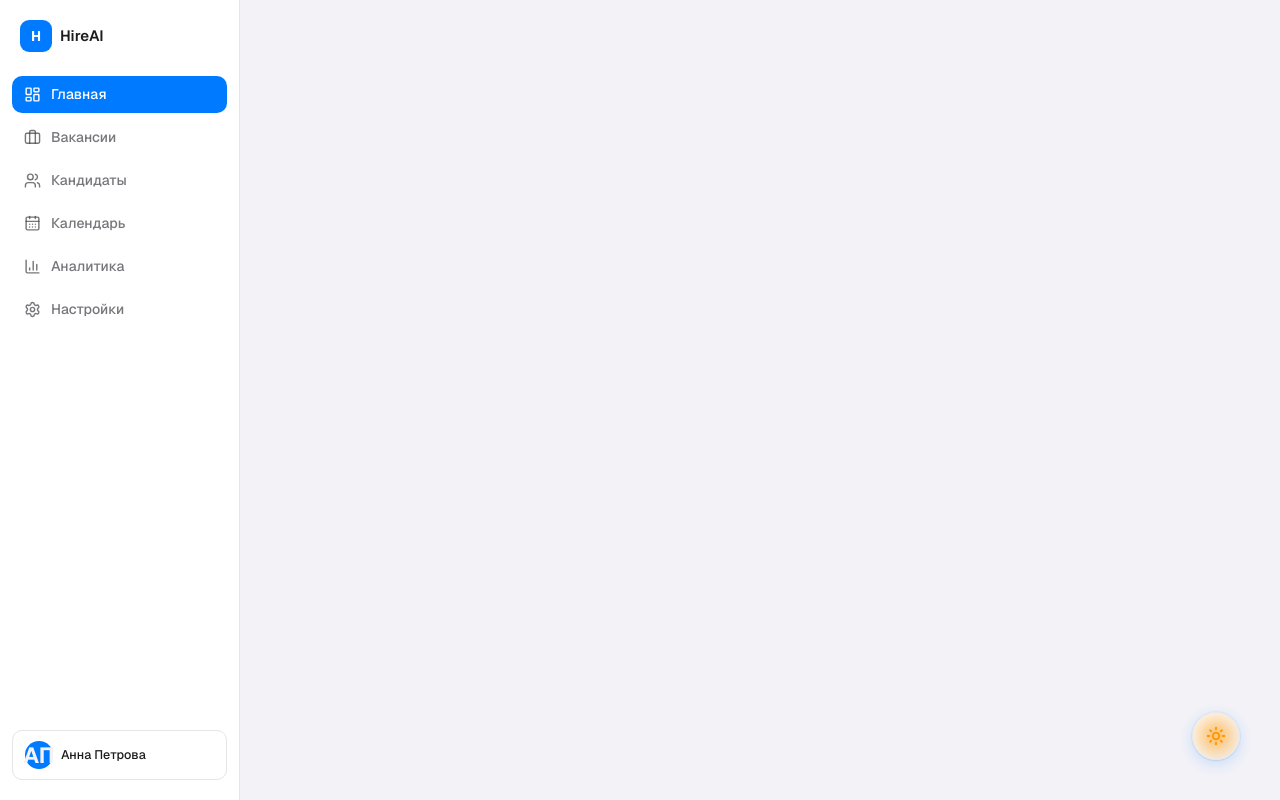
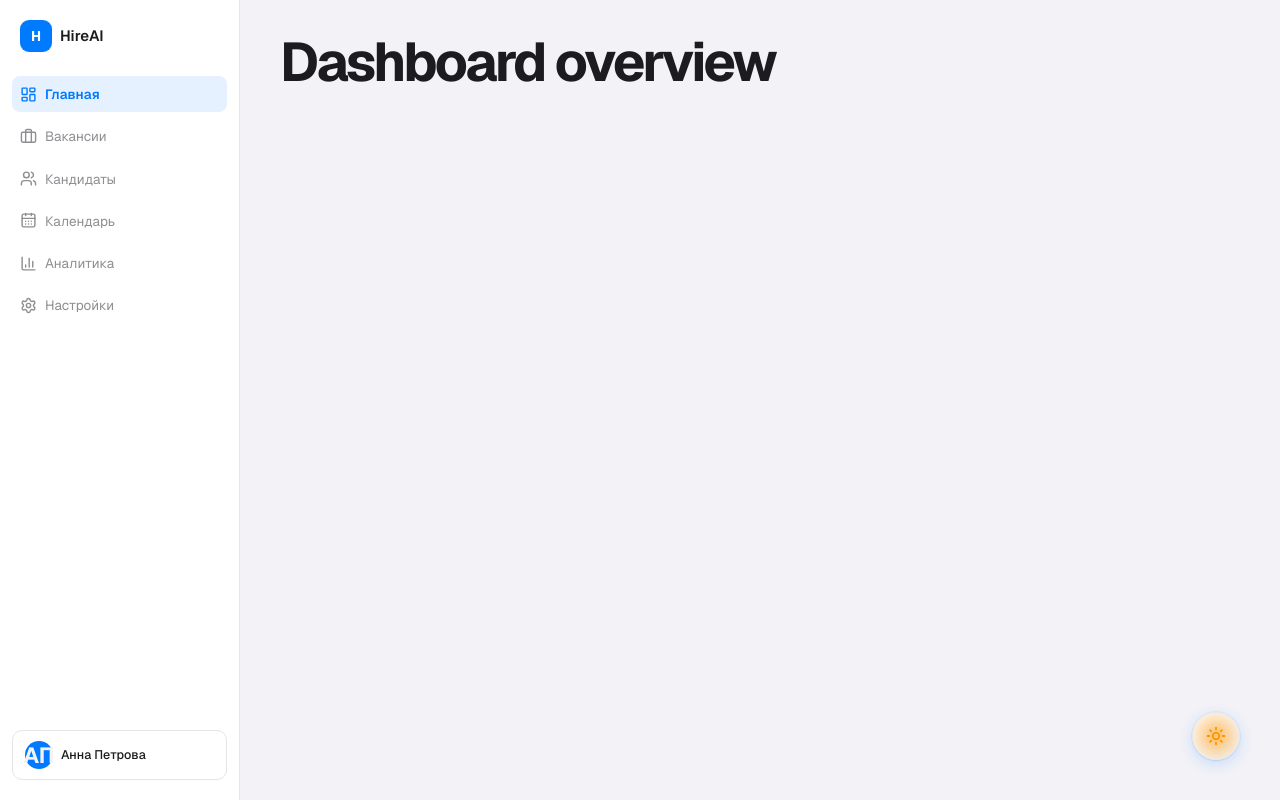
Before and after one commit to Cartnix/HireRank, a Next.js app in the folder frontend/: page /dashboard in a window 1280 px wide. Shown: the top 800 px of the page. Built offline with nearby package versions, Linux system fonts and the light colour scheme.

Commit message:
fix(widgets): Sidebar navigation links fixed

```diff
--- /dev/null
+++ b/frontend/app/dashboard/layout.tsx
@@ -0,0 +1,11 @@
+import SidebarView from "@/views/sidebarView/ui/SidebarView";
+
+export default function DashboardLayout({ children } : { children: React.ReactNode }) {
+  return (
+    <div className="flex min-h-screen w-full bg-background text-foreground">
+      <SidebarView />
+
+      <main className="min-w-0 flex-1 px-10 py-8">{children}</main>
+    </div>
+  );
+}
--- a/frontend/app/dashboard/page.tsx
+++ b/frontend/app/dashboard/page.tsx
@@ -1,21 +1,3 @@
-import { initialJobs } from "@/entities/job/model/data";
-import { JobStatusBadge } from "@/entities/job/ui/JobStatus";
-import { Avatar } from "@/shared/ui/avatar";
-import { GhostButton } from "@/shared/ui/buttons/GhostButton";
-import SidebarView from "@/views/sidebarView/ui/SidebarView";
-
-
-export default function Dashboard() {
-
-  return (
-    <>
-        <SidebarView/>
-
-      <Avatar name="Ержан Абаев" size={120} />
-      <GhostButton>text</GhostButton>
-      {initialJobs.map((j) => (
-        <JobStatusBadge status={j.status} />
-      ))}
-    </>
-  );
+export default function Page() {
+  return <h1>Dashboard overview</h1>;
 }
--- a/frontend/shared/utils/navigation.ts
+++ b/frontend/shared/utils/navigation.ts
@@ -15,12 +15,16 @@ export type View =
   | "analytics"
   | "settings";
 
-export const navItems: { id: View; label: string; icon: React.ElementType }[] =
-  [
-    { id: "dashboard", label: "Главная", icon: LayoutDashboard },
-    { id: "jobs", label: "Вакансии", icon: Briefcase },
-    { id: "candidates", label: "Кандидаты", icon: Users },
-    { id: "calendar", label: "Календарь", icon: CalendarDays },
-    { id: "analytics", label: "Аналитика", icon: BarChart3 },
-    { id: "settings", label: "Настройки", icon: SettingsIcon },
-  ];
+export const navItems: {
+  id: View;
+  label: string;
+  icon: React.ElementType;
+  href: string;
+}[] = [
+  { id: "dashboard", label: "Главная", icon: LayoutDashboard, href: "/dashboard" },
+  { id: "jobs", label: "Вакансии", icon: Briefcase, href: "/dashboard/jobs" },
+  { id: "candidates", label: "Кандидаты", icon: Users, href: "/dashboard/candidates" },
+  { id: "calendar", label: "Календарь", icon: CalendarDays, href: "/dashboard/calendar" },
+  { id: "analytics", label: "Аналитика", icon: BarChart3, href: "/dashboard/analytics" },
+  { id: "settings", label: "Настройки", icon: SettingsIcon, href: "/dashboard/settings" },
+];
--- /dev/null
+++ b/frontend/views/jobdView/index.ts
@@ -0,0 +1 @@
+export * from "./ui/JobsView"
--- a/frontend/app/jobs/page.tsx
+++ b/frontend/views/jobdView/ui/JobsView.tsx
@@ -6,7 +6,7 @@ import { MainButton } from "@/shared/ui/buttons/MainButton";
 import { JobsTable } from "@/widgets/job-table";
 import { JobOverview } from "@/widgets/job-overview/ui/JobOverview";
 
-export default function JobsPage({
+export const JobsView = ({
   jobs,
   candidates,
   selectedJob,
@@ -24,7 +24,7 @@ export default function JobsPage({
   onCreateJob: () => void;
   onUpdateStages: (stages: Stage[]) => void;
   onOpenCandidate: (id: string) => void;
-}) {
+}) => {
   if (selectedJob) {
     return (
       <JobOverview
@@ -52,4 +52,4 @@ export default function JobsPage({
       <JobsTable jobs={jobs} candidates={candidates} onOpenJob={onOpenJob} />
     </div>
   );
-}
+};
--- /dev/null
+++ b/frontend/views/sidebarView/index.ts
@@ -0,0 +1 @@
+export * from "./ui/SidebarView"
--- a/frontend/views/sidebarView/ui/SidebarView.tsx
+++ b/frontend/views/sidebarView/ui/SidebarView.tsx
@@ -17,5 +17,5 @@ export default function SidebarView() {
     setSelectedCandidateId(null);
   };
 
-  return <Sidebar view={view} onNavigate={navigate} />;
+  return <Sidebar/>;
 }
--- a/frontend/widgets/sidebar/ui/Sidebar.tsx
+++ b/frontend/widgets/sidebar/ui/Sidebar.tsx
@@ -1,13 +1,13 @@
+'use client';
+
 import { Avatar } from "@/shared/ui/avatar";
-import { navItems, View } from "@/shared/utils/navigation";
+import { navItems } from "@/shared/utils/navigation";
+import Link from "next/link";
+import { usePathname } from "next/navigation";
 
-export function Sidebar({
-  view,
-  onNavigate,
-}: {
-  view: View;
-  onNavigate: (v: View) => void;
-}) {
+export function Sidebar() {
+  const pathname = usePathname();
+
   return (
     <aside className="sticky top-0 flex h-screen w-60 shrink-0 flex-col border-r border-border bg-background-elevated px-3 py-5">
       <div className="mb-6 flex items-center gap-2 px-2">
@@ -20,20 +20,24 @@ export function Sidebar({
       <nav className="flex flex-1 flex-col gap-1.5">
         {navItems.map((item) => {
           const Icon = item.icon;
-          const active = view === item.id;
+          const isActive =
+            item.href === "/dashboard"
+              ? pathname === "/dashboard"
+              : pathname.startsWith(item.href);
+
           return (
-            <button
+            <Link
               key={item.id}
-              onClick={() => onNavigate(item.id)}
-              className={`flex items-center gap-2.5 rounded-[10px] px-3 py-2 text-left text-[14px] font-medium transition-colors ${
-                active
-                  ? "bg-brand-primary text-brand-primary-foreground"
-                  : "text-foreground-secondary hover:bg-muted"
+              href={item.href}
+              className={`flex items-center gap-2 rounded-lg px-2 py-2 text-[13.5px] transition-colors ${
+                isActive
+                  ? "bg-brand-primary/10 font-semibold text-brand-primary"
+                  : "text-muted-foreground hover:bg-background-hover"
               }`}
             >
-              <Icon size={17} strokeWidth={2} />
+              <Icon size={17} />
               {item.label}
-            </button>
+            </Link>
           );
         })}
       </nav>
```
Also changed, not shown: frontend/app/dashboard/candidates/page.tsx (renamed from frontend/app/candidate/page.tsx).
